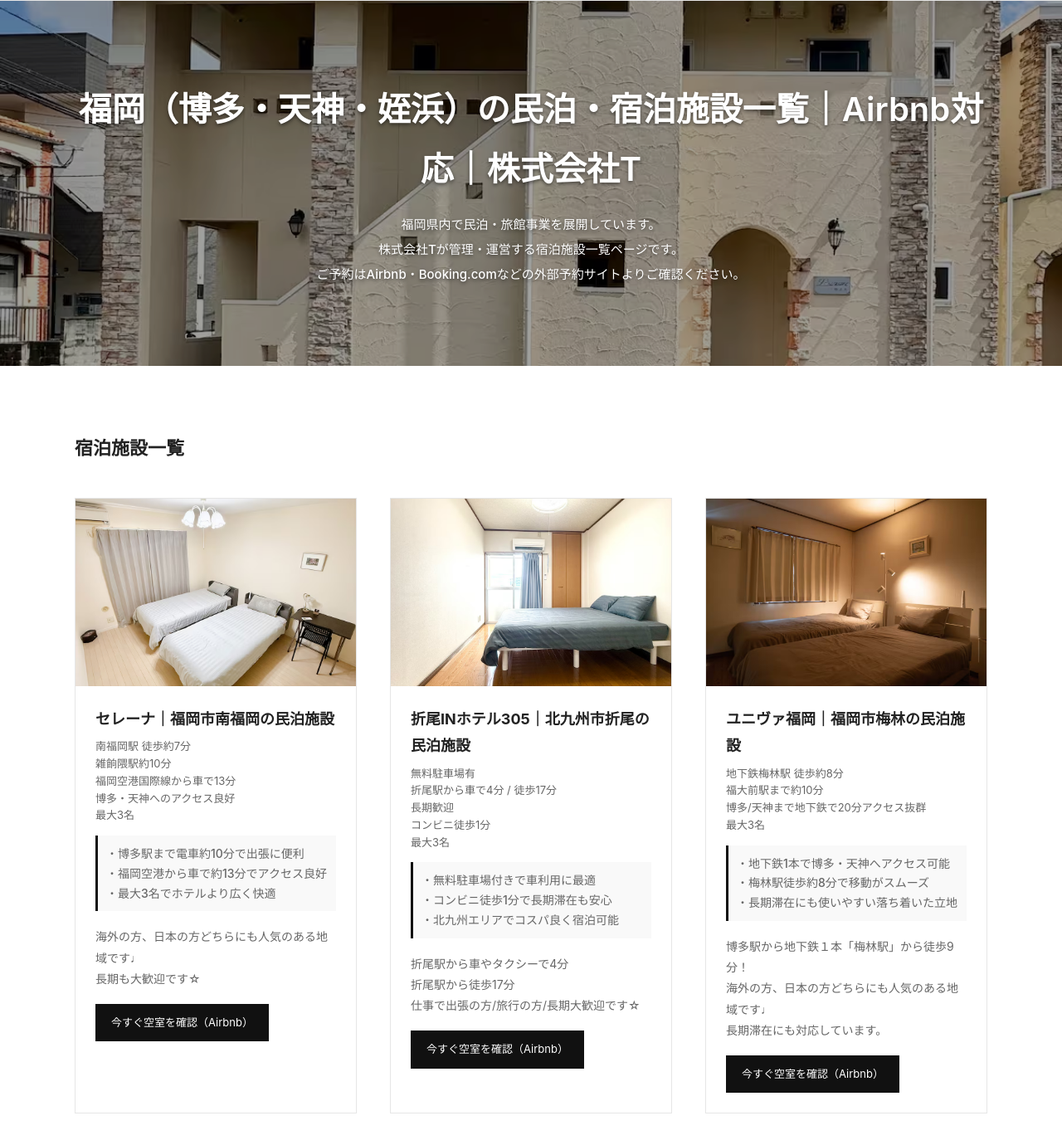
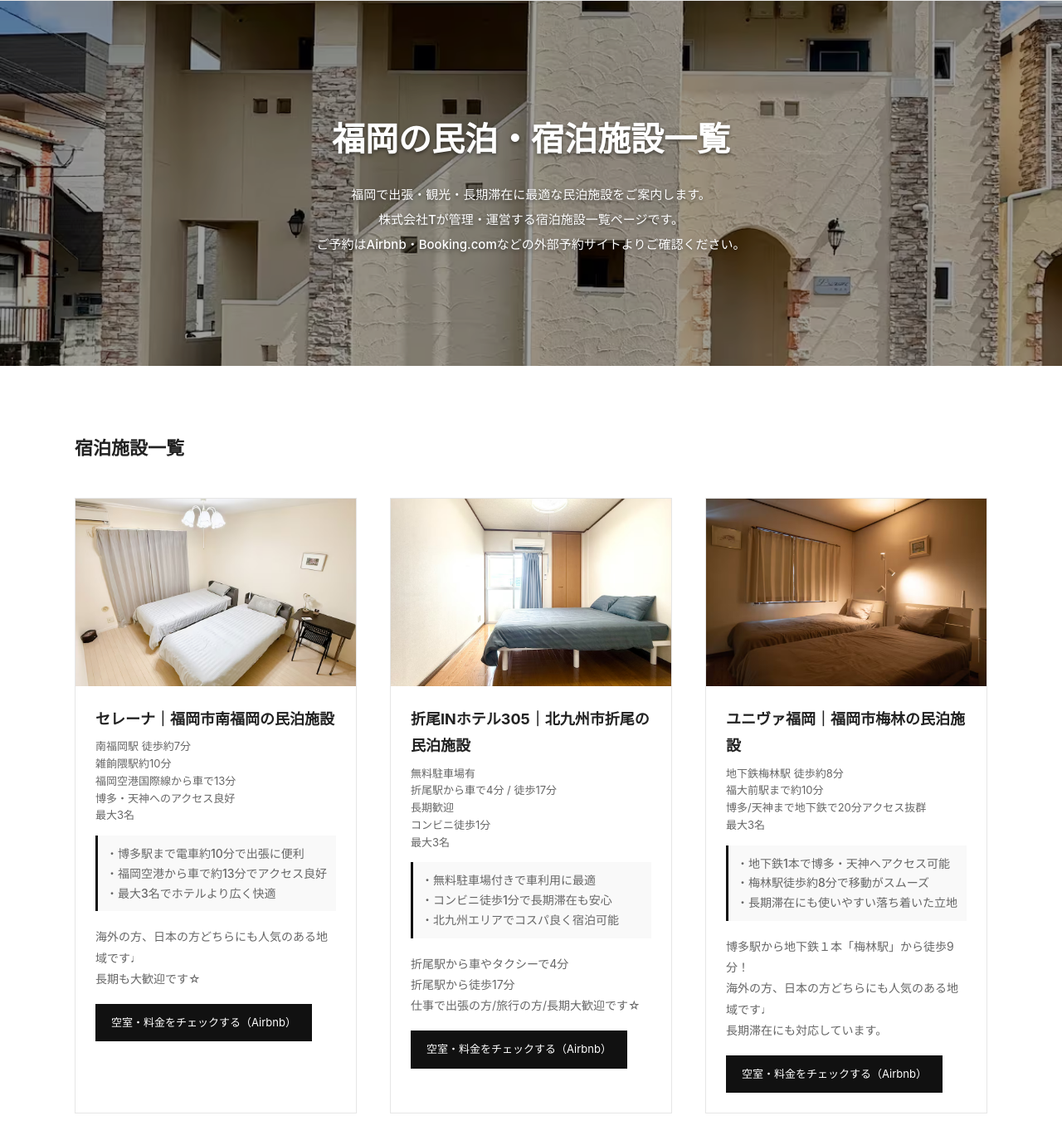
Before and after one commit to goat0901marais-bit/Test-t, a plain HTML site: page index.html in a window 1280 px wide. Shown: the part 69-1449 px from the top of the page at 83% size. Drawn offline with Linux system fonts and the light colour scheme.

Commit message:
Update index.html
■実施内容（詳細）

① h1タグの最適化
・冗長だった見出しを簡潔化し、ページテーマを明確化
・titleタグとの重複度を下げることで、評価分散のリスクを軽減
・ユーザーおよび検索エンジン双方に対して主題が伝わりやすい構造へ調整

② メタディスクリプションの改善
・検索意図を意識し、「エリア（博多・天神など）」＋「利用シーン（出張・観光・長期滞在）」を明示
・CTR（クリック率）向上を目的とした訴求設計に変更

③ コンテンツのセマンティック構造改善
・各宿泊施設ブロックをarticleタグでマークアップ
・リストページとしての構造を明確化し、検索エンジンのコンテンツ理解精度を向上
・将来的な構造化データ（schema.org）導入にも対応しやすい設計へ整理

④ CTAの最適化
・ボタン文言を抽象表現から具体表現へ変更
・ユーザーの意思決定コストを下げ、遷移率（CVR）改善を狙った設計に調整

⑤ ファーストビューの情報設計見直し
・ファーストビュー内のテキストを再構成し、「誰向けのサービスか」「どのエリアか」を即時認識できる内容へ調整
・スクロール前に価値が伝わる構成を意識

■期待される効果
・検索エンジンにおけるテーマ認識精度の向上
・検索結果からのCTR改善
・ページ内回遊および外部予約サイトへの遷移率向上

```diff
--- a/index.html
+++ b/index.html
@@ -690,10 +690,10 @@
             height="1080">
 
         <div class="hero-text">
-            <h1>福岡（博多・天神・姪浜）の民泊・宿泊施設一覧｜Airbnb対応｜株式会社T</h1>
+            <h1>福岡の民泊・宿泊施設一覧</h1>
 
             <p>
-                福岡県内で民泊・旅館事業を展開しています。<br>
+                福岡で出張・観光・長期滞在に最適な民泊施設をご案内します。<br>
                 株式会社Tが管理・運営する宿泊施設一覧ページです。<br>
                 ご予約はAirbnb・Booking.comなどの外部予約サイトよりご確認ください。
             </p>
@@ -707,7 +707,7 @@
 
             <div class="cards">
 
-                <div class="card fade">
+                <article class="card fade" itemscope itemtype="https://schema.org/LodgingBusiness">
                     <div class="card-image">
                         <img src="img/セレーナ.avif" alt="福岡市南福岡の民泊施設・宿泊施設 セレーナ 室内写真" width="600" height="400"
                             loading="lazy">
@@ -727,11 +727,11 @@
                         <p>海外の方、日本の方どちらにも人気のある地域です♩<br>
                             長期も大歓迎です☆</p>
                         <a href="https://www.airbnb.jp/rooms/1465879209917295700?source_impression_id=p3_1772415395_P3SjJmMLfpyEMhrx"
-                            class="button" target="_blank" rel="noopener noreferrer nofollow">今すぐ空室を確認（Airbnb）</a>
+                            class="button" target="_blank" rel="noopener noreferrer nofollow">空室・料金をチェックする（Airbnb）</a>
                     </div>
-                </div>
+                </article>
 
-                <div class="card fade">
+                <article class="card fade" itemscope itemtype="https://schema.org/LodgingBusiness">
                     <div class="card-image">
                         <img src="img/折尾INホテル305.avif" alt="北九州市折尾の民泊・宿泊施設 折尾INホテル305 室内写真" width="600" height="400"
                             loading="lazy">
@@ -752,11 +752,11 @@
                             折尾駅から徒歩17分<br>
                             仕事で出張の方/旅行の方/長期大歓迎です☆</p>
                         <a href="https://www.airbnb.jp/rooms/1499887828987231559?source_impression_id=p3_1772416287_P3bVW6YnVcr1AM9w"
-                            class="button" target="_blank" rel="noopener noreferrer nofollow">今すぐ空室を確認（Airbnb）</a>
+                            class="button" target="_blank" rel="noopener noreferrer nofollow">空室・料金をチェックする（Airbnb）</a>
                     </div>
-                </div>
+                </article>
 
-                <div class="card fade">
+                <article class="card fade" itemscope itemtype="https://schema.org/LodgingBusiness">
                     <div class="card-image">
                         <img src="img/ユニヴァ福岡.avif" alt="福岡市梅林の民泊・宿泊施設 ユニヴァ福岡 室内写真" width="600" height="400"
                             loading="lazy">
@@ -776,11 +776,11 @@
                             海外の方、日本の方どちらにも人気のある地域です♩<br>
                             長期滞在にも対応しています。</p>
                         <a href="https://www.airbnb.jp/rooms/1509536430999585764?source_impression_id=p3_1772417380_P3Kc10rWjl71XreT"
-                            class="button" target="_blank" rel="noopener noreferrer nofollow">今すぐ空室を確認（Airbnb）</a>
+                            class="button" target="_blank" rel="noopener noreferrer nofollow">空室・料金をチェックする（Airbnb）</a>
                     </div>
-                </div>
+                </article>
 
-                <div class="card fade">
+                <article class="card fade" itemscope itemtype="https://schema.org/LodgingBusiness">
                     <div class="card-image">
                         <img src="img/スペース福岡.avif" alt="福岡市梅林の民泊・宿泊施設 スペース福岡 室内写真" width="600" height="400"
                             loading="lazy">
@@ -801,11 +801,11 @@
                             海外の方、日本の方どちらにも人気のある地域です♩<br>
                             長期も大歓迎です☆</p>
                         <a href="https://www.airbnb.jp/rooms/1541931456705126857?source_impression_id=p3_1772418272_P3gFlWuL6GlCSJy6"
-                            class="button" target="_blank" rel="noopener noreferrer nofollow">今すぐ空室を確認（Airbnb）</a>
+                            class="button" target="_blank" rel="noopener noreferrer nofollow">空室・料金をチェックする（Airbnb）</a>
                     </div>
-                </div>
+                </article>
 
-                <div class="card fade">
+                <article class="card fade" itemscope itemtype="https://schema.org/LodgingBusiness">
                     <div class="card-image">
                         <img src="img/シーサイド姪浜.avif" alt="福岡市姪浜の民泊・宿泊施設 シーサイド姪浜 室内写真" width="600" height="400"
                             loading="lazy">
@@ -829,9 +829,9 @@
                             無料駐車場を1台分完備しており、近隣に有料駐車場もあるため、レンタカーでお越しのお客様にもおすすめです。
                         </p>
                         <a href="https://www.airbnb.jp/rooms/1580003299039301217?source_impression_id=p3_1772418925_P3yFXngRz2ox7-K0"
-                            class="button" target="_blank" rel="noopener noreferrer nofollow">今すぐ空室を確認（Airbnb）</a>
+                            class="button" target="_blank" rel="noopener noreferrer nofollow">空室・料金をチェックする（Airbnb）</a>
                     </div>
-                </div>
+                </article>
 
 
 
@@ -917,6 +917,11 @@
         if (closeBtn) {
             closeBtn.addEventListener("click", closeMenu);
         }
+
+
+        document.querySelectorAll(".nav-item a").forEach(link => {
+            link.addEventListener("click", closeMenu);
+        });
     </script>
 
 </body>
```
